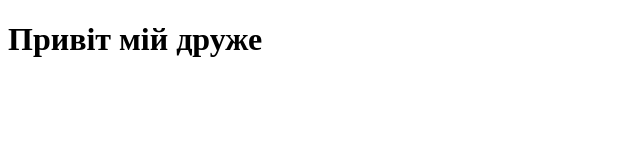
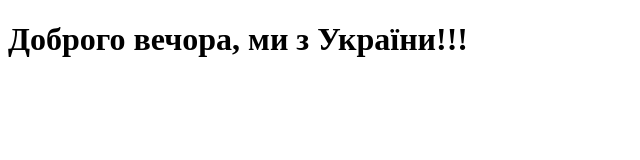
Before and after one commit to Valya2022/Tutorial, a plain HTML site: page index.html in a window 1280 px wide. Shown: the whole page, without its empty margins (0-640 px from the left). Drawn offline with Linux system fonts and the light colour scheme.

Commit message:
Create index.html

```diff
--- a/index.html
+++ b/index.html
@@ -7,6 +7,6 @@
     <title>Document</title>
 </head>
 <body>
-    <h1>Привіт мій друже</h1>
+    <h1>Доброго вечора, ми з України!!!</h1>
 </body>
 </html>
```
